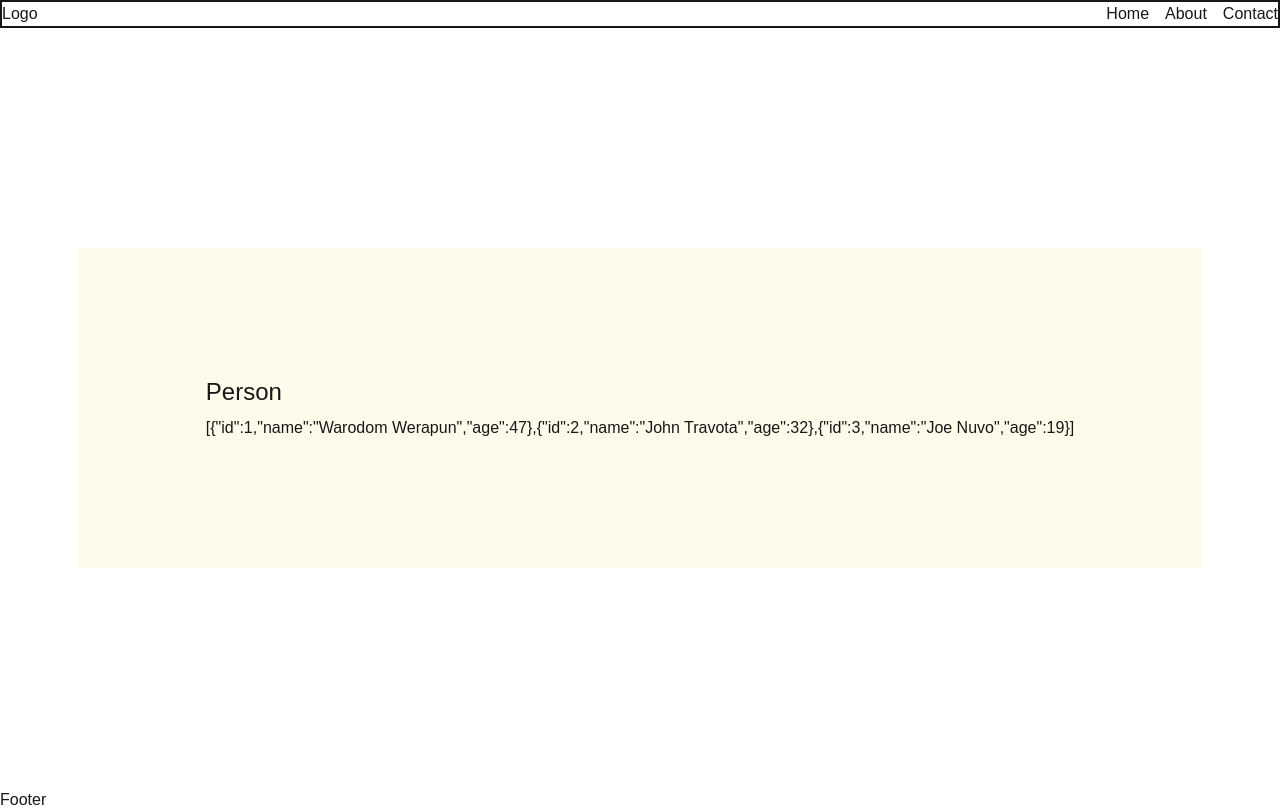
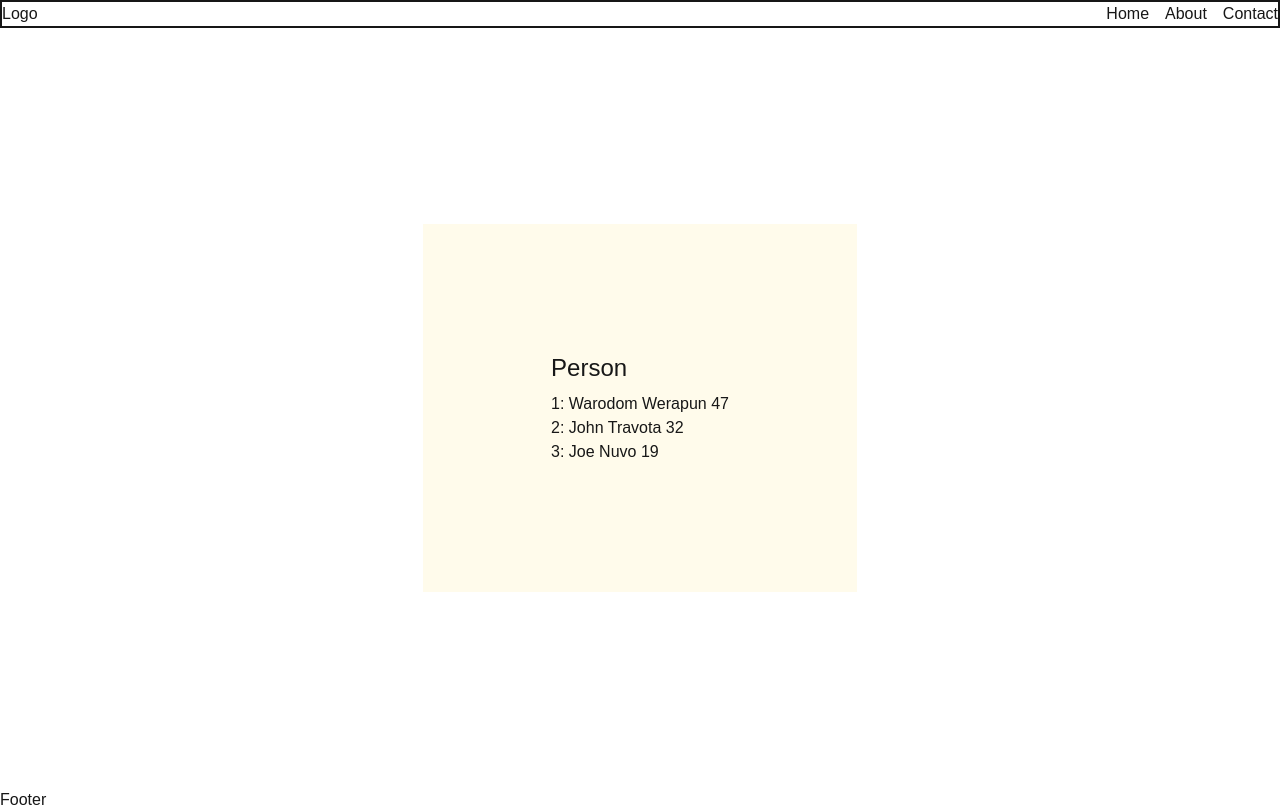
Before and after one commit to wwarodom/web_module_2026, a Next.js app in the folder 6_next_basic/my-app/: page /persons in a window 1280 px wide. Built offline with nearby package versions, Linux system fonts and the light colour scheme.

Commit message:
add li map function

```diff
--- a/6_next_basic/my-app/app/persons/page.tsx
+++ b/6_next_basic/my-app/app/persons/page.tsx
@@ -10,9 +10,13 @@ export default function PersonsPage() {
     return <main className="flex justify-center items-center min-h-[95vh]">
         <div className="bg-amber-50 p-32">
             <h1 className="text-2xl mb-2">Person</h1>
-            <div>
-                {JSON.stringify(persons)}
-            </div>
+            <ul>
+                {
+                    persons.map((item) => (<li>
+                        {item.id}: {item.name} {item.age}
+                    </li>))
+                }
+            </ul>
         </div>
     </main>
 }
```
